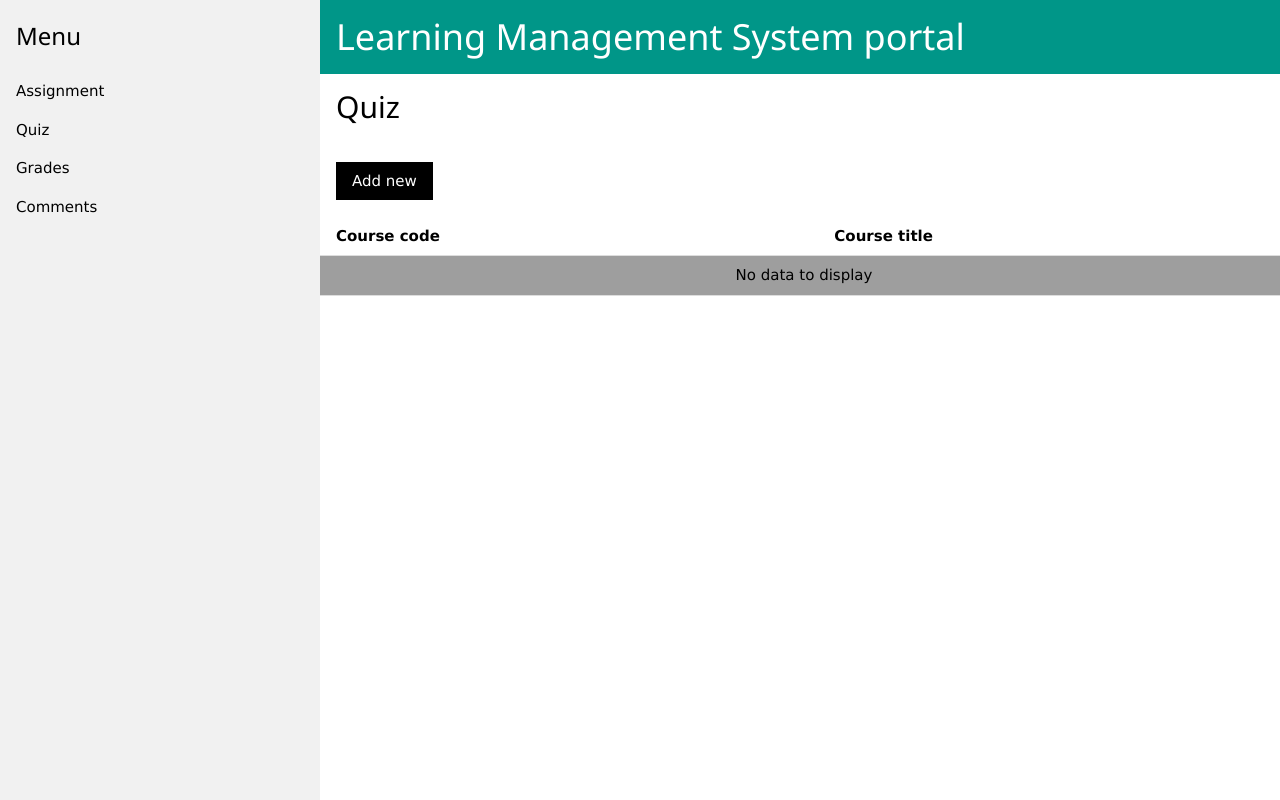
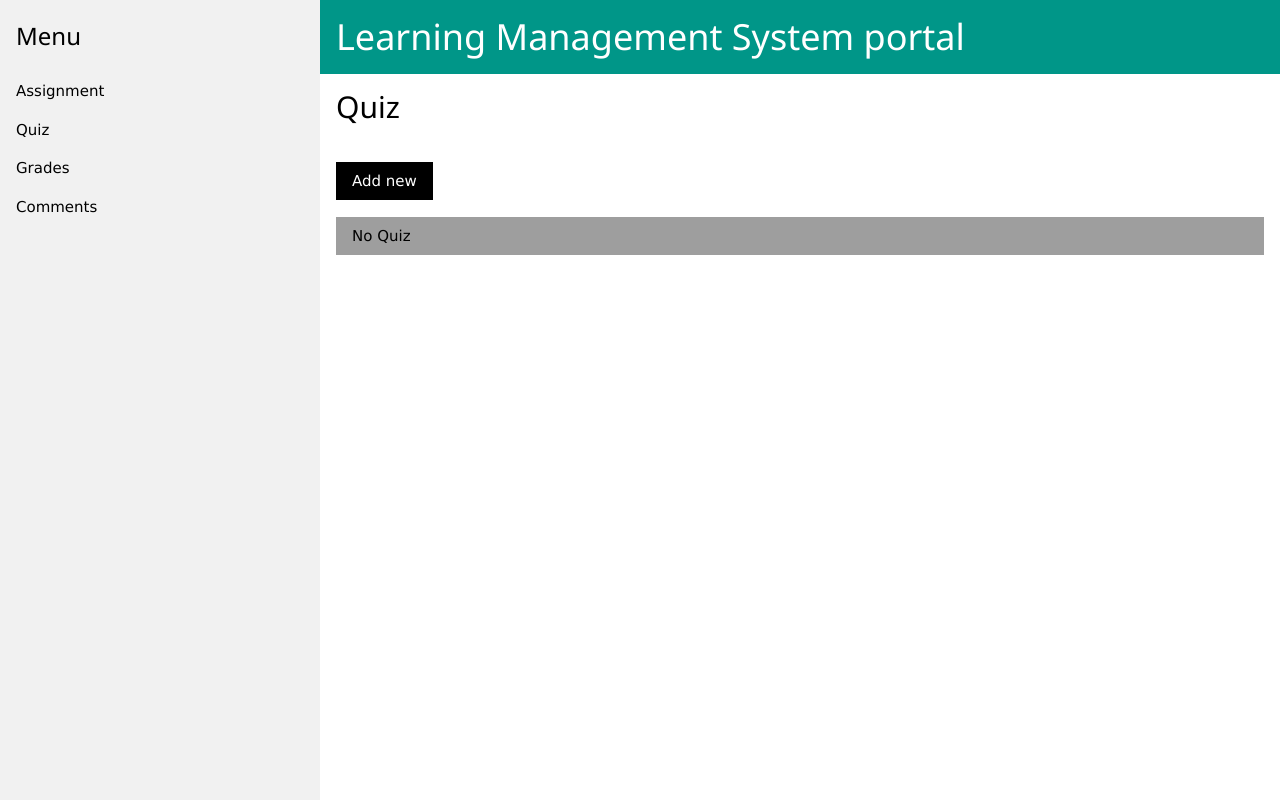
Before and after one commit to Akohrr/Learning-Management-System, a Django app: page /classroom/instructor/ in a window 1280 px wide. Run offline with Django 3.2, Linux system fonts and the light colour scheme; some libraries are stand-ins or nearby versions.

Commit message:
work on quiz list section in instructors module

```diff
--- a/lms/accounts/admin.py
+++ b/lms/accounts/admin.py
@@ -6,7 +6,7 @@ from .models import User
 #register your models here.
 
 class UserAdmin(admin.ModelAdmin):
-    form = UserCreationForm
+    # form = UserCreationForm
     list_filter = ('user_type',)
     list_display = ('first_name', 'last_name', 'username', 'email', 'user_type',)
 
--- a/lms/classroom/static/classroom/js/instructor/quiz.js
+++ b/lms/classroom/static/classroom/js/instructor/quiz.js
@@ -1,6 +1,20 @@
+  function accordionFunction(id) {
+    var x = document.getElementById(id);
+    if (x.className.indexOf("w3-show") == -1) {
+        x.className += " w3-show";
+    } else {
+        x.className = x.className.replace(" w3-show", "");
+    }
+  }
+
+
 $(document).ready(function () {
 
-  console.log('foaoa');
+
+
+  $("#js-close-quiz-modal").click( function () {
+    $("#quiz-modal").hide();
+  });
 
 
     $("#js-add-new-user-btn").click( function () {
@@ -23,15 +37,25 @@ $(document).ready(function () {
         form = $(this);
         form = form.append($("#token").find('input[name=csrfmiddlewaretoken]')[0]);
         $.ajax({
-            url: '/classroom/add/course/',
+            url: '/classroom/instructor/add/quiz/',
             type: "POST",
-            headers: {'X-CSRFToken': getCookie('csrftoken)')},
+            // headers: {'X-CSRFToken': getCookie('csrftoken)')},
             data: form.serialize(),
             dataType: 'json',
             success: function (info) {
+              title = $("#id_name").val() + " quiz";
             if (info.valid) {
-                $("#js-add-new-user-modal").hide();
-                location.reload();
+              $("#js-add-new-user-modal").hide();
+              location.reload();
+
+              // $("#quiz-modal-title").html(title);
+
+              // $("#quiz-modal").fadeOut(800, function(){
+              //   $("#quiz-modal").fadeIn().delay(2000);
+
+              // });
+
+              // $("#quiz-modal").show();
             }
             else {
                 input = jQuery(" <input type='hidden' name=csrfmiddlewaretoken value="+''+getCookie('csrftoken')+">");
@@ -41,6 +65,24 @@ $(document).ready(function () {
             }
         });
     });
+
+
+    $("#js-question-btn").click( function () {
+      $.ajax({
+        url: '/classroom/instructor/add/question/',
+        type: 'get',
+        dataType: 'json',
+
+        success: function (data) {
+          $("#js-add-new-user-modal").show();
+          $("#display-form-content").html(data.html_form);
+        }
+
+      });
+    });
+
+
+
 
 
     $("#soulsTable").on("click", "tbody tr ", function () {
--- /dev/null
+++ b/lms/classroom/templates/classroom/instructor/question_list.html
@@ -0,0 +1,8 @@
+{% for question in questions %}
+
+  <tr>
+    <td>{{forloop.counter}}</td>
+    <td>{{ question |truncatechars:30 }</td>
+  </tr>
+
+{% endfor %}
--- a/lms/classroom/templates/classroom/instructor/quiz.html
+++ b/lms/classroom/templates/classroom/instructor/quiz.html
@@ -7,32 +7,61 @@
 
 {% block content %}
 
-    <div class="w3-section">
+    <div class="w3-section w3-container">
+
+      {% for quiz in quizes %} <!-- beginning of quiz for loop -->
+      <button onclick="accordionFunction('Demo1')" class="w3-button w3-block w3-grey w3-left-align">{{ quiz.name }}</button>
+      <div id="Demo1" class="w3-hide w3-animate-zoom">
+      {% for question in questions %}
+
+        {% if quiz.name == question.quiz.name %}
+        <p><a href="#" class="w3-button w3-block w3-left-align">{{ question |truncatechars:30 }}</a></p>
+        {% endif %}
+
+        {% empty %} <!-- empty variable for question for loop -->
+        <p><a href="#" class="w3-button w3-block w3-left-align">No question(s)</a></p>
+      {% endfor %} <!-- end of question for looop -->
 
 
-        <table class="w3-table w3-bordered">
+      <p><button class="w3-btn w3-teal" data-href="{{ quiz.get_absolute_url }}">Add a new question</button></p>
+
+    </div>
+
+      {% empty %} <!-- empty variable for quiz for loop -->
+      <button onclick="accordionFunction('Demo1')" class="w3-button w3-block w3-grey w3-left-align">No Quiz</button>
+      <div id="Demo1" class="w3-hide w3-animate-zoom">
+        <a href="#" class="w3-button w3-block w3-left-align">No Question(s)</a>
+      </div>
+      {% endfor %} <!-- end of quiz for loop -->
+
+
+
+       <!--  <div id="quiz-modal" class="w3-modal">
+            <div class="w3-modal-content">
+              <header class="w3-container w3-teal">
+                <span id="js-close-quiz-modal"
+                class="w3-button w3-display-topright">&times;</span>
+                <h2 id="quiz-modal-title">Quiz</h2>
+              </header>
+              <div class="w3-container">
+                  <h2>Questions</h2>
+          <table class="w3-table w3-striped">
+
             <tr>
-            <th>Course code</th>
-            <th>Course title</th>
+                <th>#</th>
+                <th>Question</th>
             </tr>
 
-            <tbody>
-            {% for course in courses %}
-            <tr class="w3-hover-teal js-update-soul" data-href="{{user.get_absolute_url}}">
-            <td>{{course.code}}</td>
-            <td>{{course.title}}</td>
-            </tr>
+            {% include "classroom/instructor/question_list.html" %}
 
-            {% empty %}
-            <tbody>
-                <tr>
-                    <td colspan="2" class="w3-grey w3-center">No data to display</td>
-                </tr>
-            </tbody>
-            {% endfor %}
-            </tbody>
-
-        </table>
+          </table>
+          <button id="js-question-btn">Add new Question</button> <br>
+            </div>
+              <footer class="w3-container w3-teal">
+                <p>Modal Footer</p>
+              </footer>
+            </div>
+          </div>  -->
 
     </div>
 
--- a/lms/classroom/urls.py
+++ b/lms/classroom/urls.py
@@ -7,7 +7,12 @@ urlpatterns = [
     url(r'^lms-admin/add/(?P<choice>[\w\-]+)/$', lms_admin.SignUpView.as_view(), name='add_user'),
     # url(r'^update/(?P<choice>[\w\-]+)/(?P<pk>\d+)/$',lms.),
     url(r'^instructor/$', instructor.home),
-    url(r'^instructor/add/(?P<choice>[\w\-]+)/$', instructor.Assignmentt.as_view()),
+    url(r'^instructor/(?P<choice>[\w\-]+)/$', instructor.ChoiceList.as_view()),
+    # url(r'^instructor/add/(?P<choice>[\w\-]+)/$', instructor.Choice.as_view()),
+    # url used to add questions to both quiz and assignment
+    url(r'^instructor/add/(?P<choice>[\w\-]+)/(?P<pk>\d+)/$', instructor.Choice.as_view(), name="add_question"),
+
+
 
 
 ]
--- a/lms/classroom/views/instructor.py
+++ b/lms/classroom/views/instructor.py
@@ -1,6 +1,6 @@
 from django.shortcuts import render
-from django.views.generic import CreateView
-from ..models import Quiz
+from django.views.generic import CreateView, ListView
+from ..models import Quiz, Question
 from .. import forms
 from django.http import JsonResponse
 from django.template.loader import render_to_string
@@ -11,38 +11,86 @@ def home(request):
     return render(request, r'classroom/instructor/quiz.html')
 
 
-class Assignmentt(CreateView):
+class ChoiceList(ListView):
+
+    def get_context_object_name(self, object_list):
+        object_name = self.kwargs['choice']
+        return object_name
+
+    def get(self, request, *args, **kwargs):
+        context = get_context_variables(self.kwargs['choice'], self.request.user)
+        return self.render_to_response(context)
+        # return render(self.request, 'classroom/instructor/quiz.html', context)
+
+    def get_template_names(self):
+        template = {
+            'quiz' : r'classroom/instructor/quiz.html',
+            'instructors': r'classroom/instructor/instructors.html',
+            'students'   : r'classroom/instructor/students.html',
+            'courses'    : r'classroom/instructor/courses.html',
+            }[self.kwargs['choice']]
+        return [template]
+
+
+
+
+
+
+
+class Choice(CreateView):
     info = dict()
-    model = Quiz
+    # model = Quiz
 
     def get_form(self, form_class=None):
-        # choice = self.kwargs['choice']
-        # form = {
-        #     'lms_admin' : forms.LMSAdminSignUpForm,
-        #     'instructor': forms.InstructorSignUpForm,
-        #     'student'   : forms.StudentSignUpForm,
-        #     'course'    : forms.AddCourseForm,
-        # }[choice]
-        form = forms.AddAssignmentForm(user=self.request.user)
+        choice = self.kwargs['choice']
+        print(choice)
+        # import time
+        # time.sleep(600)
+        form = {
+            # 'assignment'      : forms.QuizForm,
+            'quiz'      : forms.AssignmentForm,
+            'question'  : forms.QuestionForm,
+            # 'grade'     : forms.GradeForm,
+            # 'comment'   : forms.CommentForm,
+        }[choice]
+        # form = forms.AddAssignmentForm
         return form(**self.get_form_kwargs())
 
+    def get_form_kwargs(self):
+        form_kwargs  = super(Choice, self).get_form_kwargs()
+        form_kwargs['user'] = self.request.user
+        return form_kwargs
 
     def get(self, request, *args, **kwargs):
-        # choice = self.kwargs['choice']
         form = self.get_form()
-        context = {'form': form}
+        context = {'form': form, 'choice': 'Quiz'}
         self.info['html_form'] = render_to_string(
             'classroom/includes/new_form_modal.html', context)
         return JsonResponse(self.info)
 
     def form_valid(self, form):
         form.save()
+        # if self.
+        # self.request.POST
         self.info['valid'] = True
         return JsonResponse(self.info)
 
     def form_invalid(self, form):
-        context = {'form': form, 'choice': 'Instructor'}
+        context = {'form': form, 'choice': 'Quiz'}
         self.info['valid'] = False
         self.info['html_form'] = render_to_string(
-            'classroom/includes/modal.html', context)
+            'classroom/includes/new_form_modal.html', context)
         return JsonResponse(self.info)
+
+
+
+def get_context_variables(choice, user=None):
+    if choice == 'quiz':
+        quiz = Quiz.objects.filter(owner=user).order_by('date_of_submission')[:21]
+        questions = Question.objects.filter(quiz__owner=user)#.order_by('date_of_submission')[:21]
+        # print(questions)
+        # import time
+        # time.sleep(600)
+        context = {'quizes': quiz, 'questions':questions}
+        print(context)
+        return context
--- a/lms/classroom/views/lms_admin.py
+++ b/lms/classroom/views/lms_admin.py
@@ -60,7 +60,7 @@ class SignUpView(CreateView):
             'lms_admin' : forms.LMSAdminSignUpForm,
             'instructor': forms.InstructorSignUpForm,
             'student'   : forms.StudentSignUpForm,
-            'course'    : forms.AddCourseForm,
+            'course'    : forms.CourseForm,
         }[choice]
         return form(**self.get_form_kwargs())
 
```
Also changed, not shown: lms/classroom/admin.py (+4 -3 lines), lms/classroom/forms.py (+33 -6 lines), lms/classroom/models.py (+21 -12 lines), lms/classroom/migrations/0006_auto_20180528_1140.py (added), lms/classroom/migrations/0007_auto_20180529_0922.py (added), lms/classroom/migrations/0008_auto_20180529_0938.py (added), lms/classroom/migrations/0009_quiz_comment.py (added), lms/classroom/templates/classroom/includes/form.html (line endings or trailing spaces).
